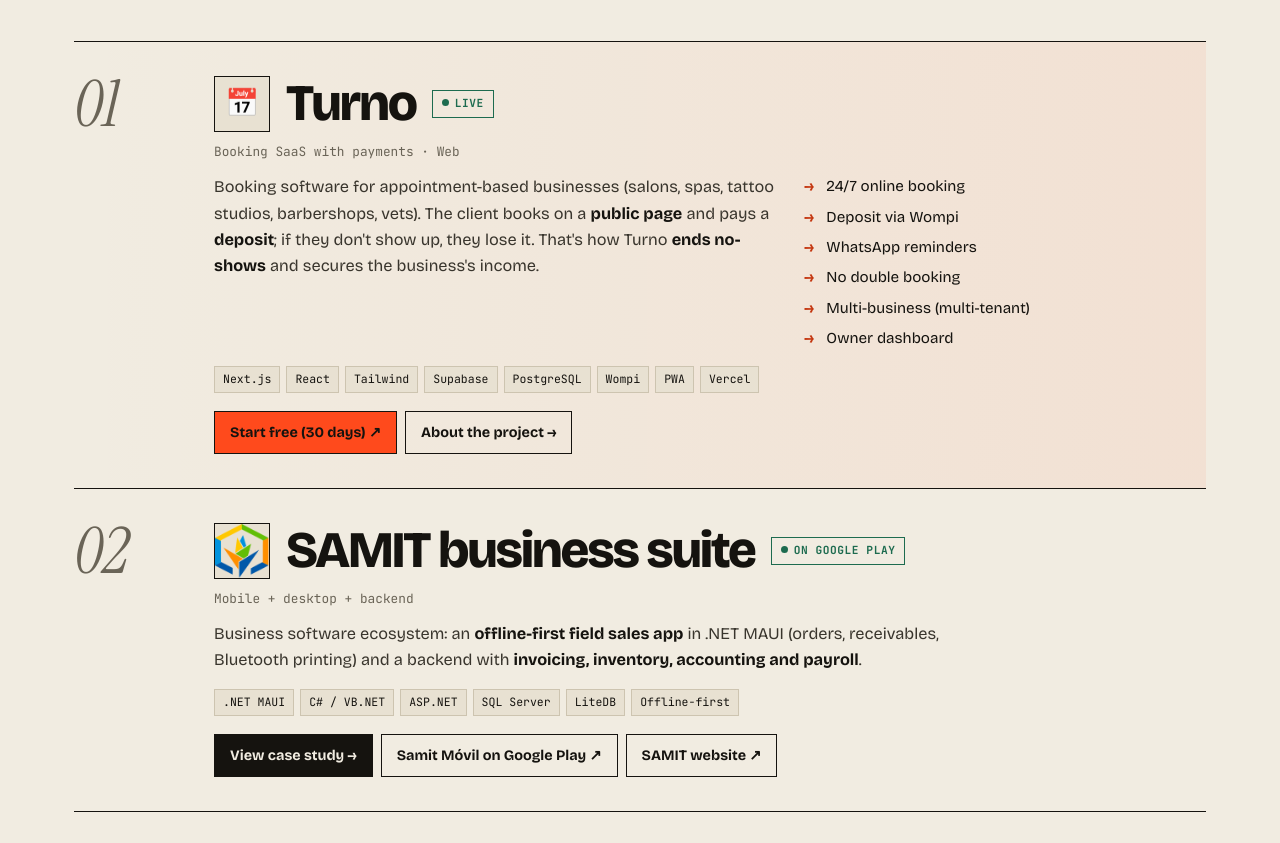
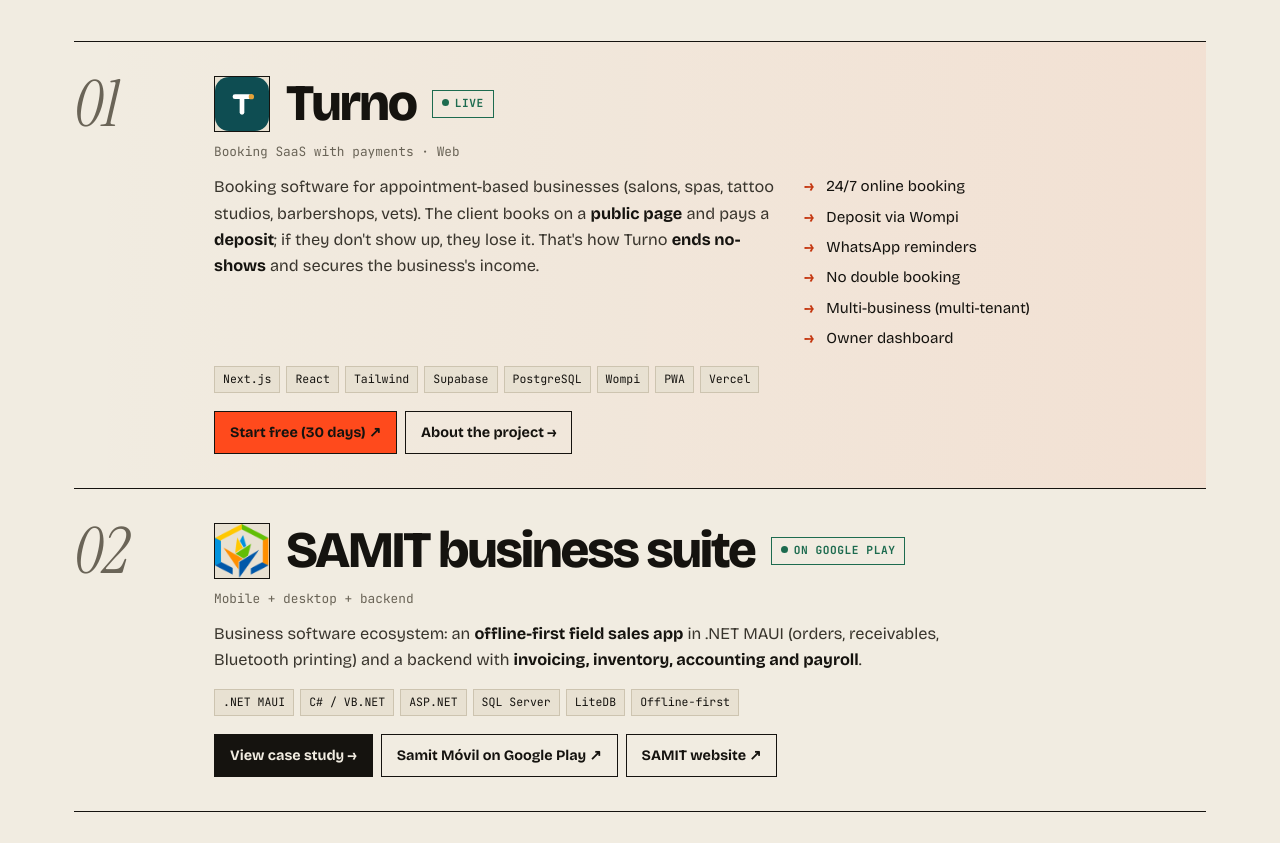
Before and after one commit to cecaza/cecaza.github.io, a plain HTML site: page index.html in a window 1280 px wide. Shown: the part 5141-5984 px from the top of the page. Drawn offline with nearby package versions, Linux system fonts and the light colour scheme; animation ran at ten frames a second.

Commit message:
fix: favicon propio de Turno (logo T) y de SAMIT; logo de Turno en la tarjeta de la portada

```diff
--- a/index.html
+++ b/index.html
@@ -584,7 +584,7 @@
             <div class="num">01</div>
             <div>
               <div class="phead">
-                <div class="pico" aria-hidden="true">📅</div>
+                <div class="pico"><img src="turno/img/turno-icon.svg" alt="Logo de Turno" width="56" height="56" loading="lazy" decoding="async" /></div>
                 <h3>Turno</h3>
                 <span class="badge live" data-en="Live">En vivo</span>
               </div>
```
Also changed, not shown: samit/index.html (+2 -3 lines), turno/index.html (+3 -3 lines), turno/img/turno-icon-192.png (added), turno/img/turno-icon.svg (added).
